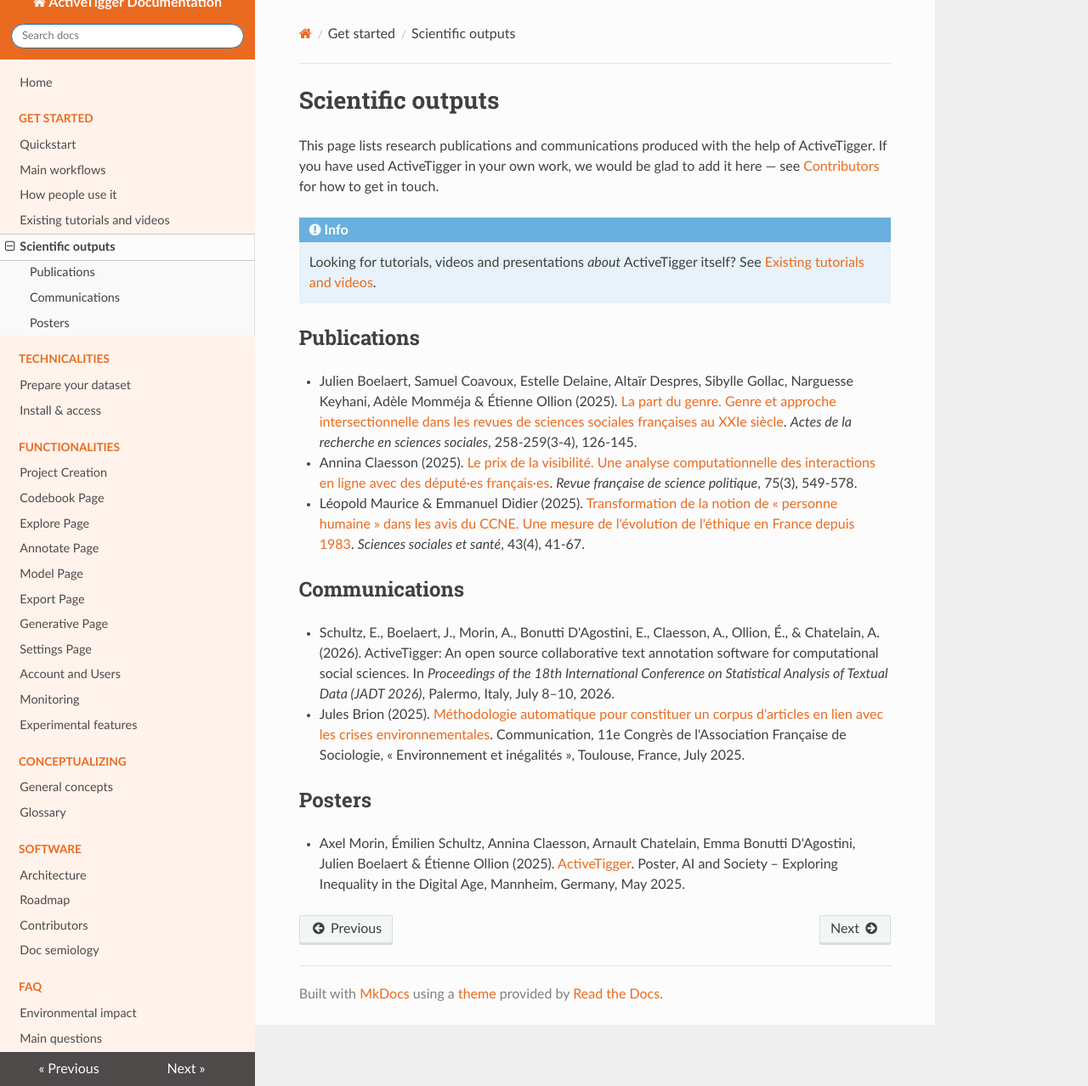
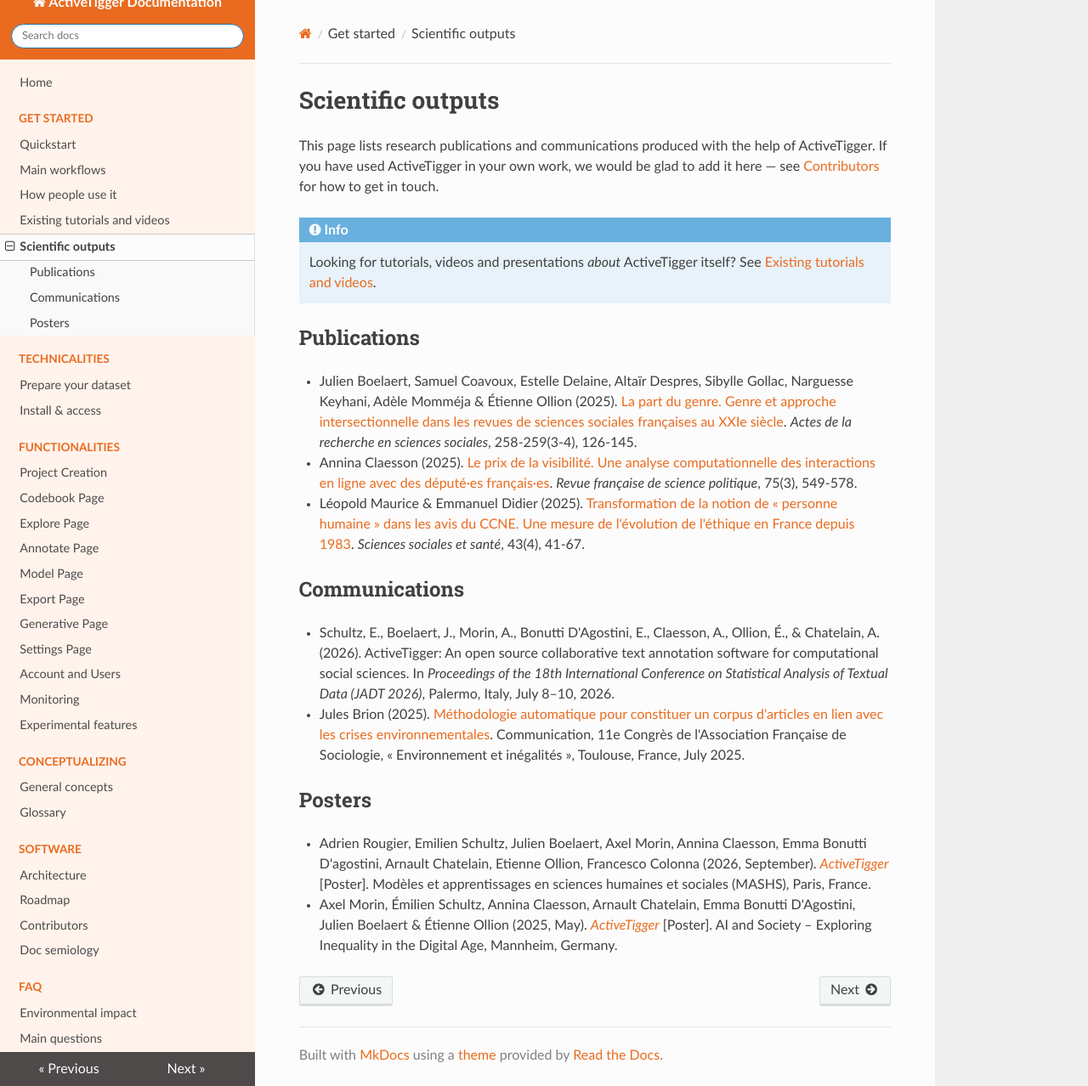
Before and after one commit to activetigger/documentation, an MkDocs documentation site: the page built from docs/getstarted/scientific-outputs.md, in a window 1280 px wide and 1278 px high. Shown: the whole window at 85% size. Built offline with MkDocs 1.6.1, drawn with Linux system fonts in a browser that asks for light colours; nearby versions of some CDN libraries.

Commit message:
added last poster

```diff
--- a/docs/getstarted/scientific-outputs.md
+++ b/docs/getstarted/scientific-outputs.md
@@ -18,4 +18,5 @@ This page lists research publications and communications produced with the help
 
 ## Posters
 
-- Axel Morin, Émilien Schultz, Annina Claesson, Arnault Chatelain, Emma Bonutti D'Agostini, Julien Boelaert & Étienne Ollion (2025). [ActiveTigger](https://cnrs.hal.science/hal-05097192). Poster, AI and Society – Exploring Inequality in the Digital Age, Mannheim, Germany, May 2025.
+- Adrien Rougier, Emilien Schultz, Julien Boelaert, Axel Morin, Annina Claesson, Emma Bonutti D'agostini, Arnault Chatelain, Etienne Ollion, Francesco Colonna (2026, September). [_ActiveTigger_](https://mashs2026.sciencesconf.org/758320) [Poster]. Modèles et apprentissages en sciences humaines et sociales (MASHS), Paris, France.
+- Axel Morin, Émilien Schultz, Annina Claesson, Arnault Chatelain, Emma Bonutti D'Agostini, Julien Boelaert & Étienne Ollion (2025, May). [_ActiveTigger_](https://cnrs.hal.science/hal-05097192) [Poster]. AI and Society – Exploring Inequality in the Digital Age, Mannheim, Germany.
```
